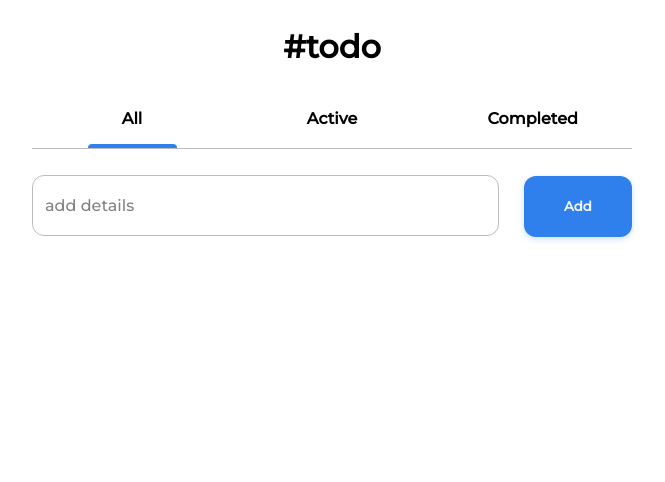
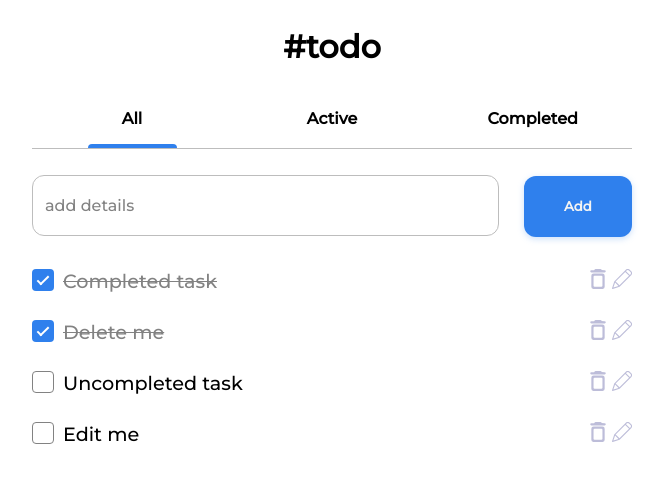
Before and after one commit to Packman700/reac-todo-app, a React (Create React App) app: page / in a window 1280 px wide. Shown: the top 482 px of the page, without its empty margins (308-973 px from the left). Built offline with nearby package versions, Linux system fonts and the light colour scheme.

Commit message:
[feature] Add sample data showing on first run

```diff
--- a/src/App.js
+++ b/src/App.js
@@ -30,7 +30,18 @@ class App extends React.Component {
 
     componentDidMount() {
         const allTodos = JSON.parse(localStorage.getItem('allTodos'))
-        this.setState({allTodos})
+        const itFirsRun = JSON.parse(localStorage.getItem('itFirsRun'))
+        if (itFirsRun === null){
+            const sampleData = [
+                {text: 'Completed task', isCompleted: true, id: makeID(10)},
+                {text: 'Delete me', isCompleted: true, id: makeID(10)},
+                {text: 'Uncompleted task', isCompleted: false, id: makeID(10)},
+                {text: 'Edit me', isCompleted: false, id: makeID(10)},
+            ]
+            localStorage.setItem('itFirsRun', 'false')
+            this.setState({allTodos: sampleData})
+        }
+        else this.setState({allTodos})
     }
 
     saveToLocalStorage(editedTodo= false) {
```
